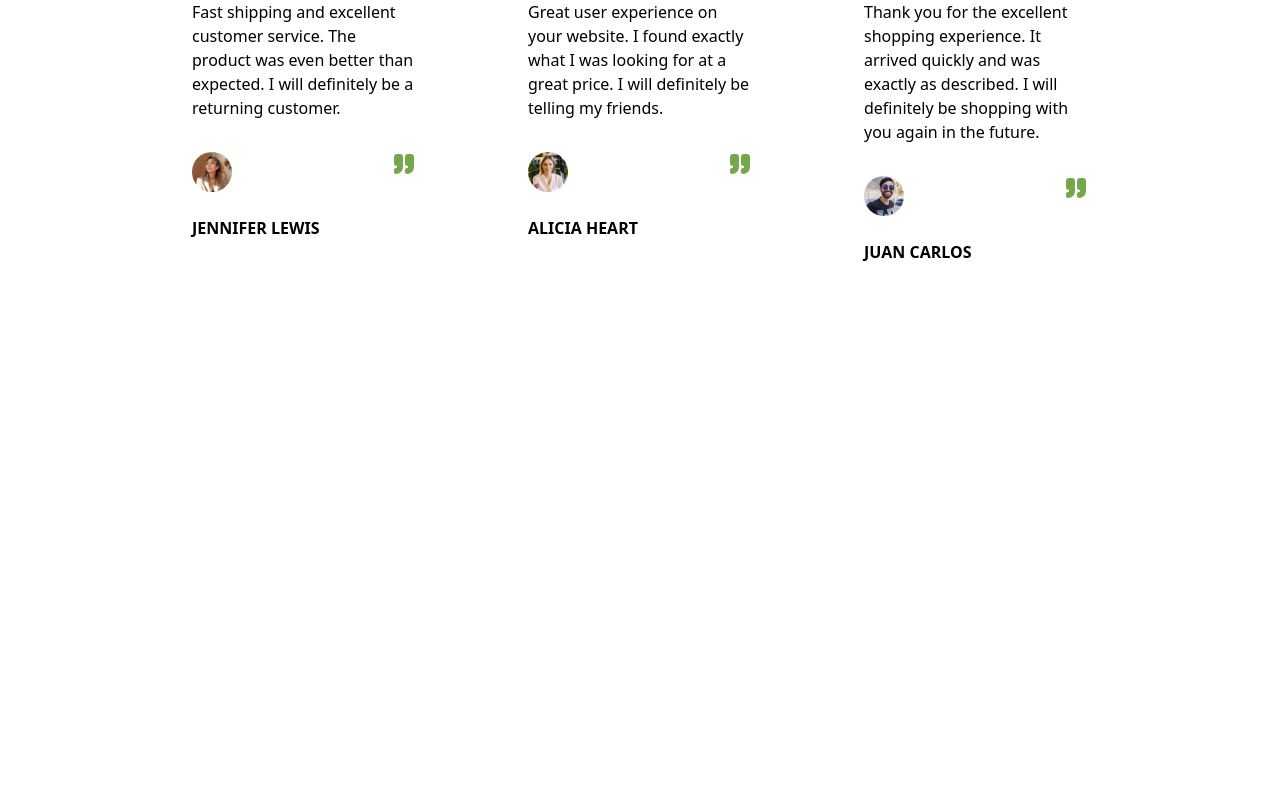
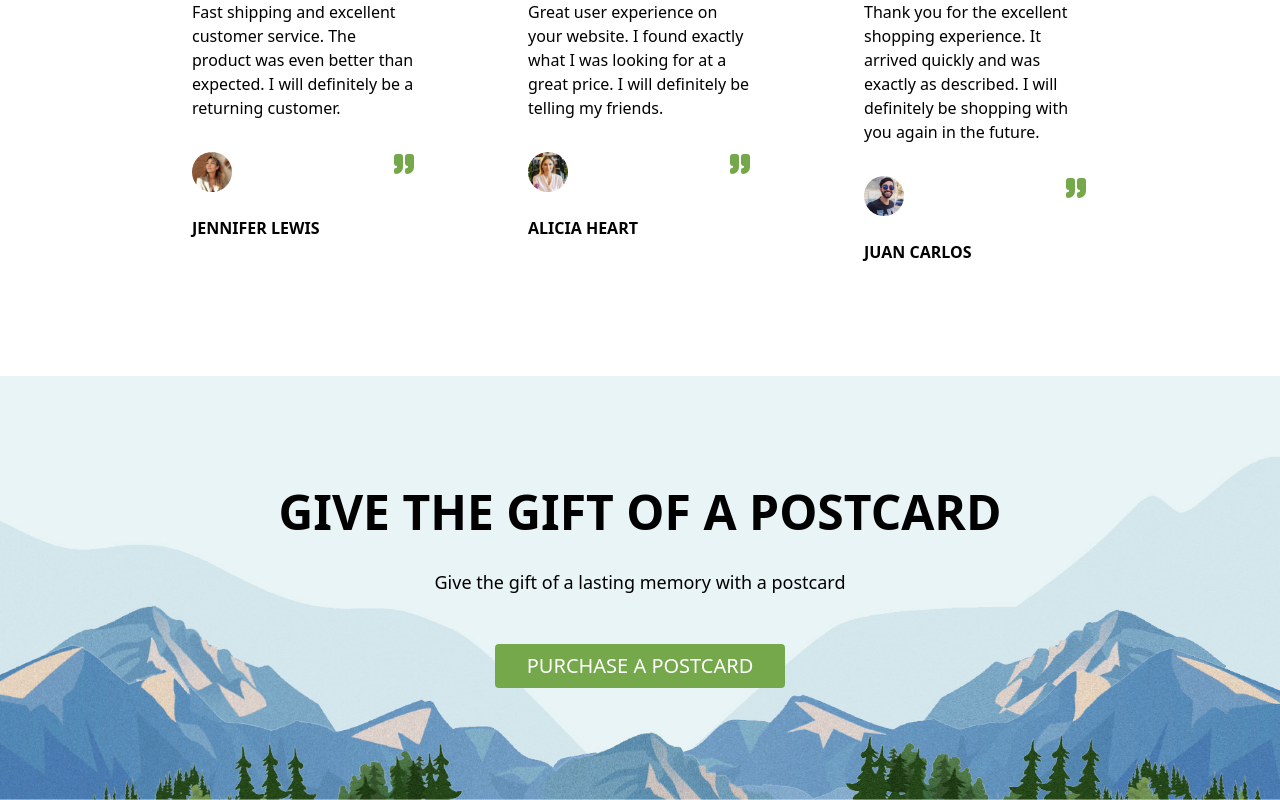
Before and after one commit to citindia/earth-store-landing, a Next.js app: page / in a window 1280 px wide. Shown: the part 1544-2344 px from the top of the page. Before the commit the page ends 1920 px from the top, so only its background shows below. Built offline with nearby package versions, Linux system fonts and the light colour scheme.

Commit message:
Add call-to-action section with background image
Introduces a new call-to-action section to the homepage, featuring a background image and a prompt to purchase a postcard. Adds the corresponding image file to the public directory.

```diff
--- a/src/app/page.tsx
+++ b/src/app/page.tsx
@@ -16,9 +16,11 @@ const page = () => {
 					<h1 className="text-8xl tracking-widest font-semibold text-earth-dark">
 						EARTH
 					</h1>
+
 					<p className="text-4xl uppercase tracking-widest font-light">
 						Multipurpose Store
 					</p>
+
 					<Link
 						href={""}
 						className="text-xl uppercase px-8 py-2 bg-earth-light hover:bg-earth-dark text-white rounded-sm mt-4">
@@ -149,6 +151,22 @@ const page = () => {
 					</div>
 				</div>
 			</section>
+
+			<section className="bg-[url(/call-to-action.jpg)] bg-center bg-cover py-28 px-48 grid place-items-center gap-8">
+				<div className="text-5xl font-semibold uppercase">
+					Give the Gift of a Postcard
+				</div>
+
+				<div className="text-lg">
+					Give the gift of a lasting memory with a postcard
+				</div>
+
+				<Link
+					href={""}
+					className="text-xl uppercase px-8 py-2 bg-earth-light hover:bg-earth-dark text-white rounded-sm mt-4">
+					Purchase A Postcard
+				</Link>
+			</section>
 		</>
 	);
 };
```
Also changed, not shown: public/call-to-action.jpg (added).
